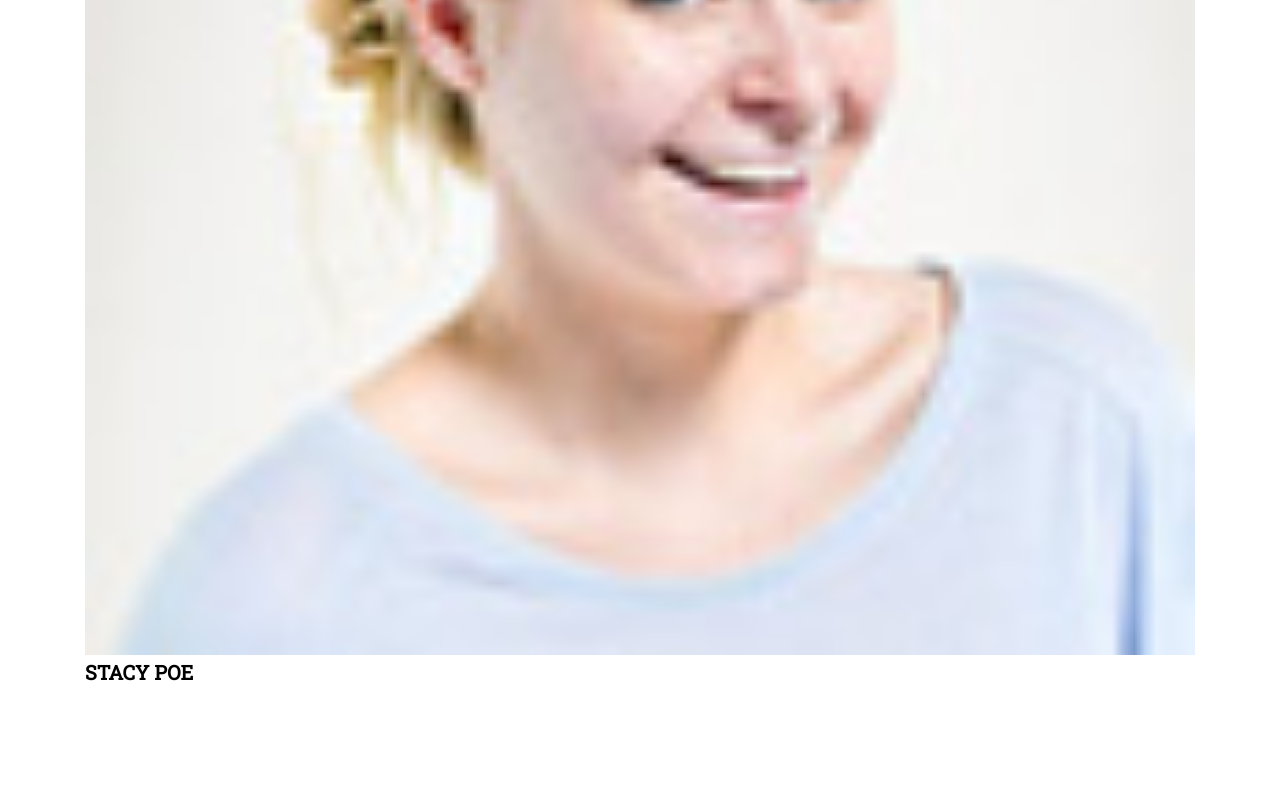
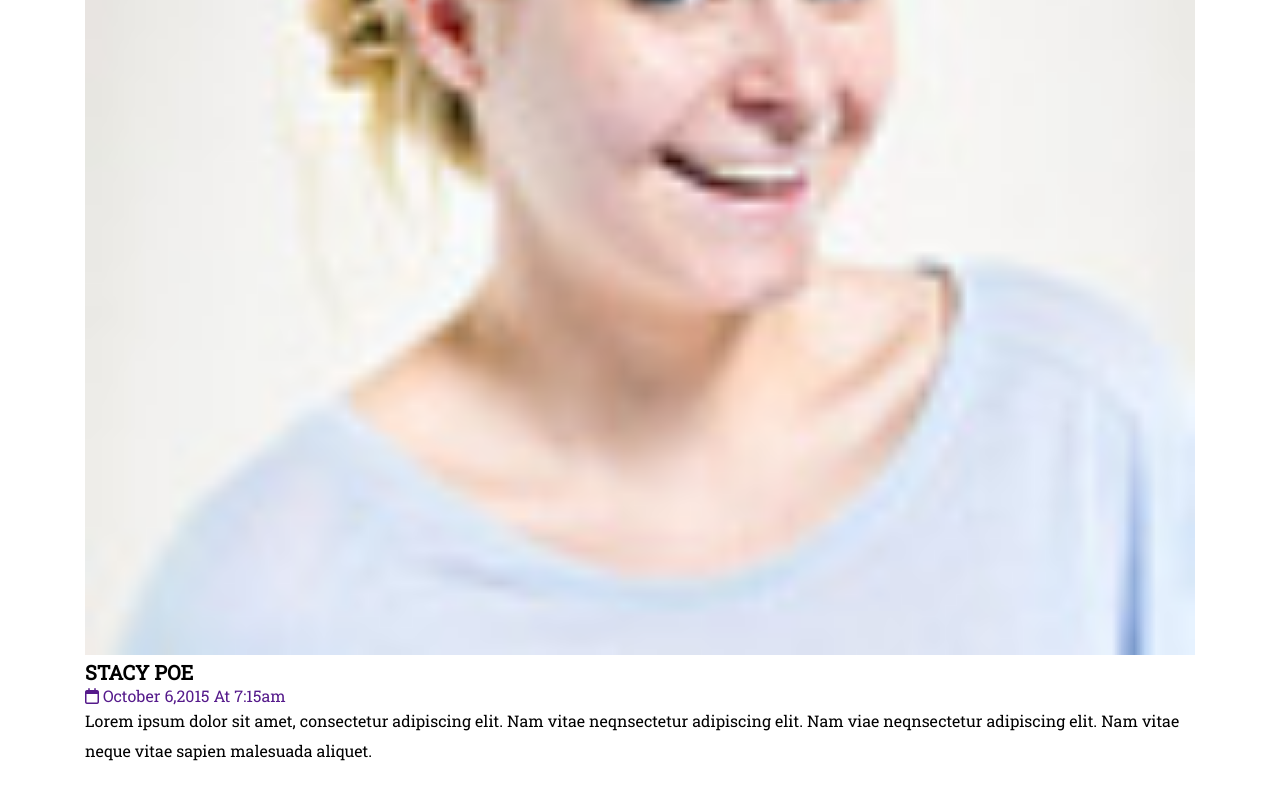
Before and after one commit to nguyendev2018/bmw-2, a plain HTML site: page blog-details.html in a window 1280 px wide. Shown: the part 3164-3964 px from the top of the page. Before the commit the page ends 3899 px from the top, so only its background shows below. Drawn offline with Linux system fonts and the light colour scheme; files whose address does not match are found by name.

Commit message:
--- Auto-Git Commit ---

```diff
--- a/blog-details.html
+++ b/blog-details.html
@@ -136,6 +136,10 @@
                                 <h5 class="text-name">
                                     STACY POE
                                 </h5>
+                                <a href=""><i class="far fa-calendar"></i> October 6,2015 At 7:15am</a>
+                                <p>Lorem ipsum dolor sit amet, consectetur adipiscing elit. Nam vitae neqnsectetur adipiscing elit. Nam viae neqnsectetur adipiscing elit. Nam vitae neque vitae sapien malesuada aliquet.
+
+                                </p>
                             </div>
                         </div>
                     </div>
```
